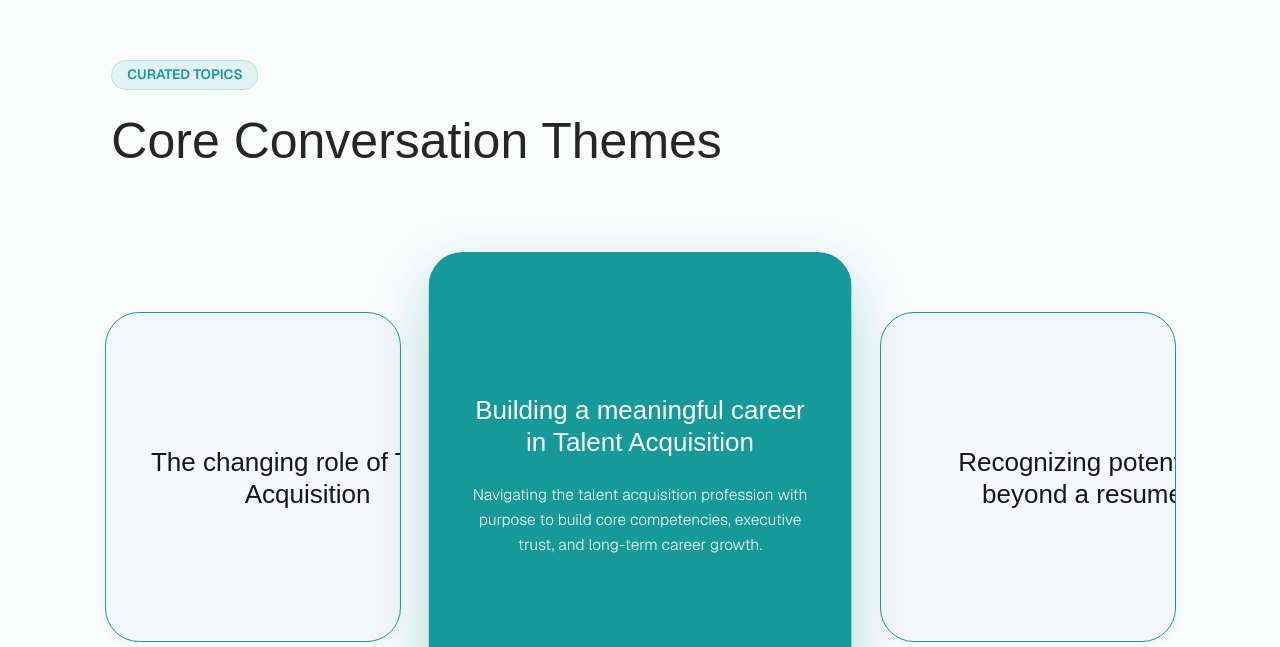
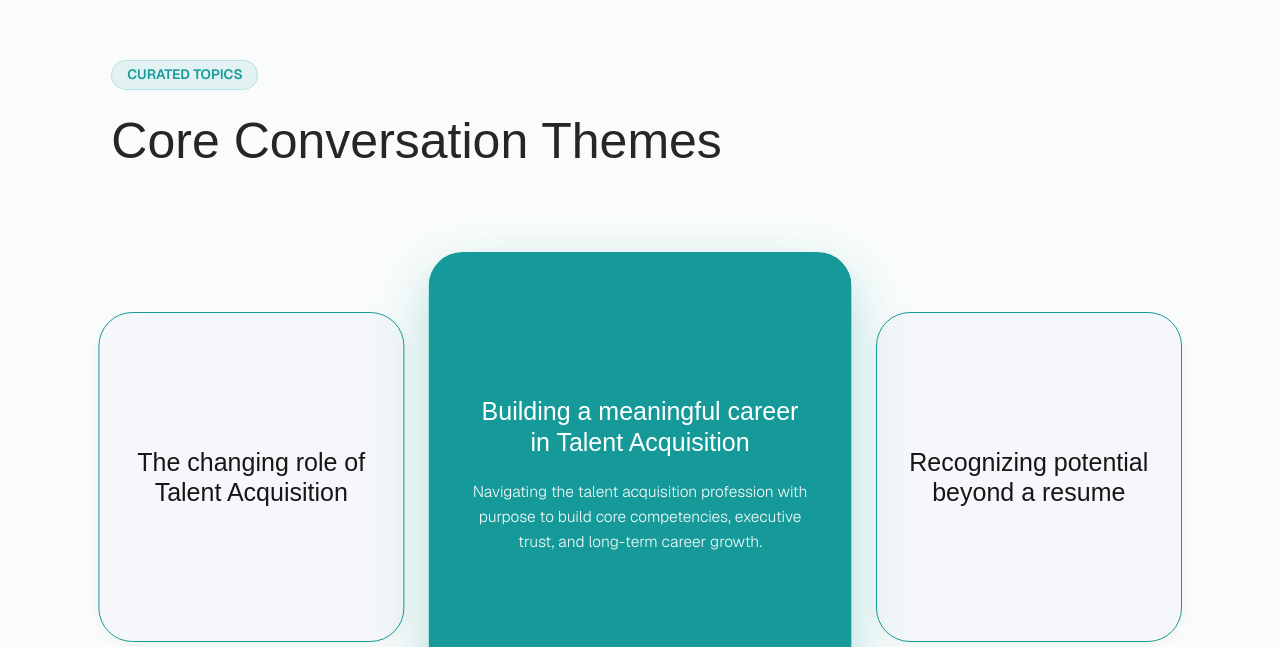
Before and after one commit to career141-dev/VOICE_OF_TALENT_LANDING, a Next.js app: page / in a window 1280 px wide. Shown: the part 2982-3629 px from the top of the page. Built offline with nearby package versions, Linux system fonts and the light colour scheme; no server answers; grey boxes are pictures that could not be loaded; a web font is replaced by a local one.

Commit message:
Center side card text horizontally and vertically, eliminate text cutoff on zoom, and maintain fixed paragraph block

```diff
--- a/src/app/components/CoreConversationThemes.tsx
+++ b/src/app/components/CoreConversationThemes.tsx
@@ -188,14 +188,14 @@ export default function CoreConversationThemes() {
                     diff === 0
                       ? "50%"
                       : diff === -1
-                        ? "calc(30% - 28px)"
+                        ? "calc(30% - 24px)"
                         : diff === 1
-                          ? "calc(70% + 28px)"
+                          ? "calc(70% + 24px)"
                           : diff < -1
                             ? "-40%"
                             : "140%",
                   x: diff === 0 ? "-50%" : diff === -1 ? "-100%" : "0%",
-                  width: diff === 0 ? "40%" : "28%",
+                  width: diff === 0 ? "40%" : "29%",
                   height: diff === 0 ? "450px" : "330px",
                   zIndex: diff === 0 ? 30 : 20,
                   opacity: Math.abs(diff) <= 1 ? 1 : 0,
@@ -228,26 +228,22 @@ export default function CoreConversationThemes() {
                   if (diff === -1) handlePrev();
                   if (diff === 1) handleNext();
                 }}
-                className={`absolute top-1/2 -translate-y-1/2 flex flex-col items-center justify-center text-center rounded-[28px] xl:rounded-[34px] border-[1.5px] select-none px-4 xl:px-8 py-6 overflow-hidden ${
+                className={`absolute top-1/2 -translate-y-1/2 flex flex-col items-center justify-center text-center rounded-[28px] xl:rounded-[34px] border-[1.5px] select-none px-3 sm:px-4 xl:px-6 py-6 overflow-hidden ${
                   isActive ? "cursor-default" : "cursor-pointer"
                 }`}
               >
-                {/* Strictly Fixed-Width Content Container: Identical width on every card so text never reflows */}
-                <div
-                  style={{ width: "340px", minWidth: "340px", maxWidth: "340px" }}
-                  className="flex flex-col items-center justify-center mx-auto shrink-0"
-                >
-                  {/* Title Slot: Fixed width; translates vertically on side cards to stay perfectly centered */}
+                {/* Content Container: Centered flexbox */}
+                <div className="w-full max-w-[340px] flex flex-col items-center justify-center mx-auto shrink-0">
+                  {/* Title Slot: Flexible width (adapts to side cards so text never cuts off on zoom). Translates vertically on side cards to stay perfectly centered */}
                   <motion.div
                     animate={{
-                      y: diff === 0 ? 0 : 52,
+                      y: diff === 0 ? 0 : 50,
                     }}
                     transition={{
                       duration: DESKTOP_BOX_DURATION_MS / 1000,
                       ease: [0.25, 1, 0.5, 1],
                     }}
-                    style={{ width: "340px", minWidth: "340px", maxWidth: "340px", height: "70px" }}
-                    className="flex items-center justify-center text-center shrink-0 px-1"
+                    className="w-full flex items-center justify-center text-center shrink-0 px-2 min-h-[64px]"
                   >
                     <motion.h3
                       animate={{
@@ -258,15 +254,12 @@ export default function CoreConversationThemes() {
                         ease: [0.25, 1, 0.5, 1],
                       }}
                       style={{
-                        width: "340px",
-                        minWidth: "340px",
-                        maxWidth: "340px",
                         display: "-webkit-box",
-                        WebkitLineClamp: 2,
+                        WebkitLineClamp: 3,
                         WebkitBoxOrient: "vertical",
                         overflow: "hidden",
                       }}
-                      className="font-cal font-normal leading-[1.22] text-[22px] sm:text-[24px] xl:text-[26px] text-center shrink-0"
+                      className="w-full font-cal font-normal leading-[1.22] text-[18.5px] sm:text-[21px] xl:text-[25px] text-center"
                     >
                       {theme.title}
                     </motion.h3>
@@ -388,11 +381,11 @@ export default function CoreConversationThemes() {
                       }}
                       style={{
                         display: "-webkit-box",
-                        WebkitLineClamp: 2,
+                        WebkitLineClamp: 3,
                         WebkitBoxOrient: "vertical",
                         overflow: "hidden",
                       }}
-                      className="w-full font-cal text-[20px] sm:text-[23px] md:text-[26px] font-normal leading-[1.25] text-center shrink-0"
+                      className="w-full font-cal text-[19px] sm:text-[22px] md:text-[25px] font-normal leading-[1.25] text-center shrink-0"
                     >
                       {theme.title}
                     </motion.h3>
```
